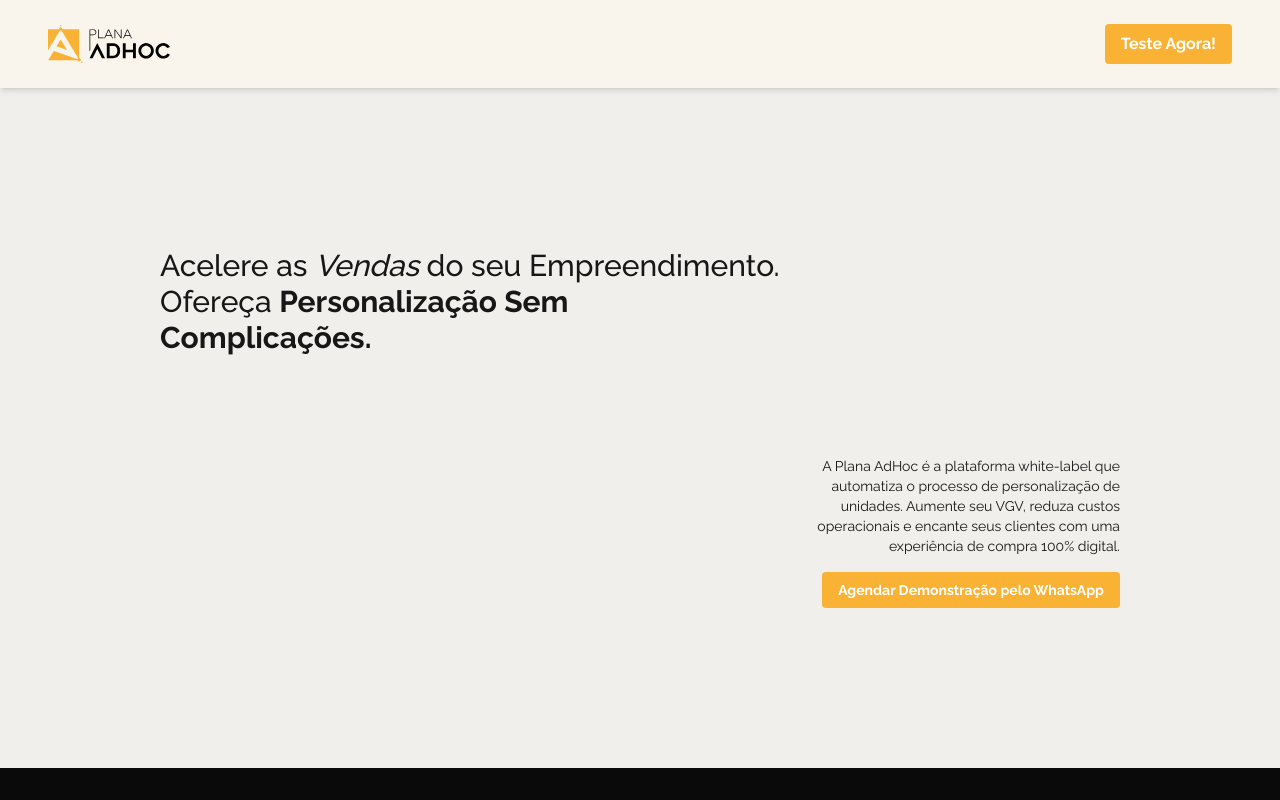
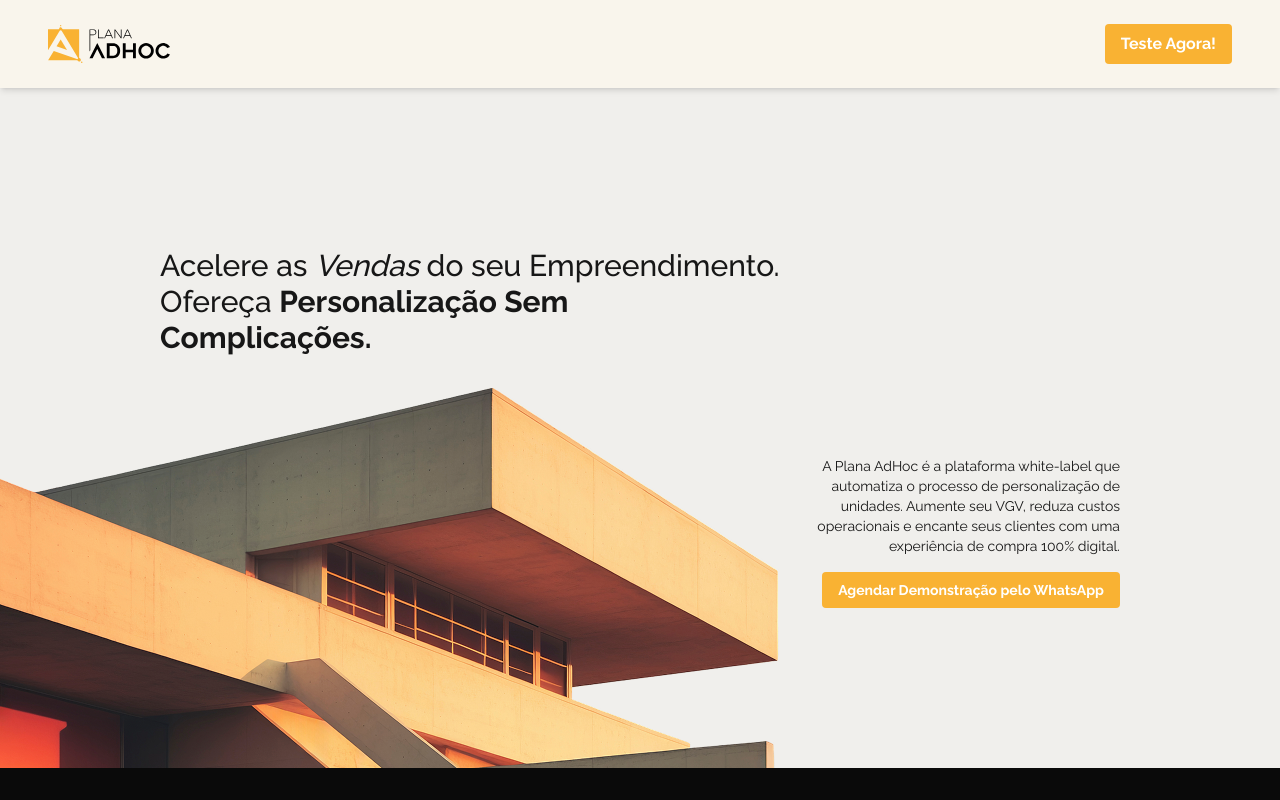
Before and after one commit to Eduardo-BarrosoS/plana-lp, a Next.js app: page / in a window 1280 px wide. Shown: the top 800 px of the page. Built offline with nearby package versions, Linux system fonts and the light colour scheme.

Commit message:
feat: add background to hero section

```diff
--- a/src/app/components/Hero.tsx
+++ b/src/app/components/Hero.tsx
@@ -7,23 +7,23 @@ export function Hero({ id }: { id?: string }) {
   return (
     <div
       id={id}
-      className="text-neutral-900 p-[160px] flex justify-between  w-full relative min-h-[680px] overflow-hidden"
+      className="relative flex min-h-[680px] w-full justify-between overflow-hidden p-[160px] text-neutral-900"
     >
-      <div className=" ">
-        <h1 className="text-neutral-900 w-[620px] text-3xl  font-medium">
+      <div>
+        <h1 className="w-[620px] text-3xl font-medium text-neutral-900">
           Acelere as <span className="italic">Vendas</span> do seu
           Empreendimento. Ofereça{" "}
           <span className="font-bold">Personalização Sem Complicações.</span>
         </h1>
-        {/* <Image
+        <Image
           alt="hero-image"
-          src="/hero-image1.png"
+          src="/paisagem-urbana-background.jpg"
           width={1006}
           height={1006}
-          className="absolute left-0 -bottom-30"
-        /> */}
+          className="absolute bottom-0 left-0"
+        />
       </div>
-      <div className="flex flex-col gap-4 justify-end items-end text-end text-sm">
+      <div className="flex flex-col items-end justify-end gap-4 text-end text-sm">
         <p className="w-[305px]">
           A Plana AdHoc é a plataforma white-label que automatiza o processo de
           personalização de unidades. Aumente seu VGV, reduza custos
```
Also changed, not shown: public/paisagem-urbana-background.jpg (added).
